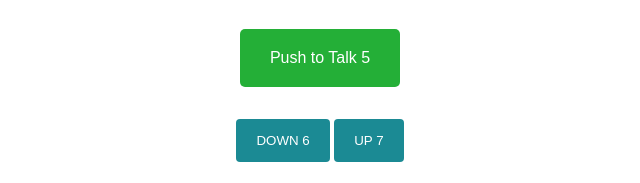
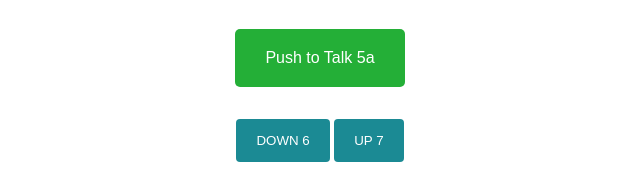
Before and after one commit to ptareco1/esp32c3-web-ble, a plain HTML site: page index.html in a window 1280 px wide. Shown: the part 231-414 px from the top of the page, 320-960 px from the left. Drawn offline with Linux system fonts and the light colour scheme.

Commit message:
Update index.html

```diff
--- a/index.html
+++ b/index.html
@@ -17,7 +17,7 @@
                 <button id="onButton10" class="onButton">POWER 10</button></p>
                 <button id="onButton3" class="onButton">MENU 3</button>
                 <button id="onButton4" class="onButton">CALL 4</button></p>
-                <button id="onButton5" class="ptt-button">Push to Talk 5</button></p>
+                <button id="onButton5" class="ptt-button">Push to Talk 5a</button></p>
                 <button id="onButton6" class="onButton">DOWN 6</button>
                 <button id="onButton7" class="onButton">UP 7</button>
                 <p class="gray-label">Last value sent: <span id="valueSent"></span></p>
```
